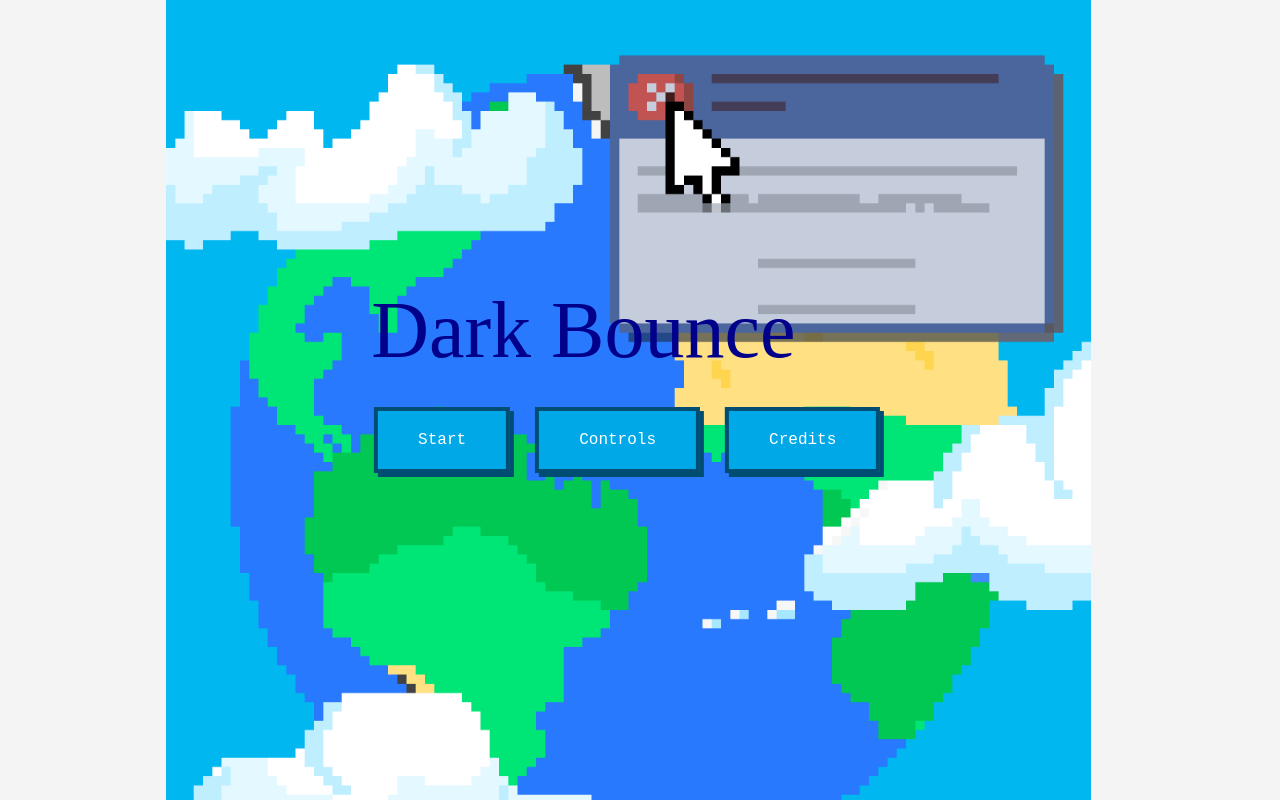
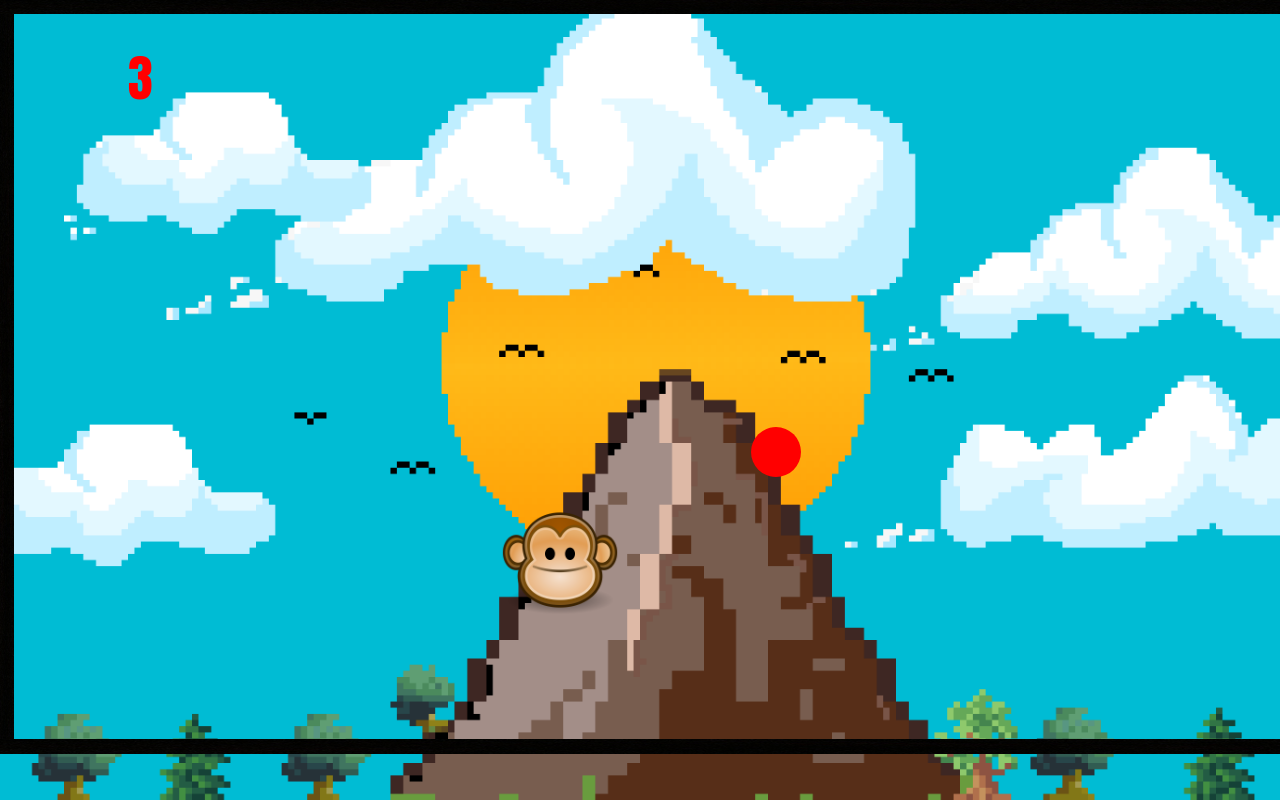
Before and after one commit to Charles3353/Monkey.github.io, a plain HTML site: page index.html in a window 1280 px wide. Drawn offline with Linux system fonts and the light colour scheme.

Commit message:
Update index.html

```diff
--- a/index.html
+++ b/index.html
@@ -1,112 +1,247 @@
-<html>
-<head title="home page">
-  <meta charset="utf-8">
-  <meta name="viewport" content="width=device-width">
-  <title>Index</title>
-  <link href="style.css" rel="stylesheet" type="text/css" />
+<HTML>
 
-  <style type='text/css'>
-    body {
-      background-color: white;
-      color: white;
+<HEAD>
+  <TITLE>Monkey Game</TITLE>
+  <STYLE type='text/css'>
+    #logo1 {
+      position: absolute;
+      top: 500px;
+      left: 500px;
+      width: 120px;
+      height: 150px
+      -webkit-transition: all 50ms ease;
     }
 
-    #buttontitle {
-      width: 50%;
-      height: 11%;
-      color: darkblue;
-      top: 35%;
-      left: 29%;
+    #walls {
       position: fixed;
-      font-family: Copperplate;
-      line-height: 100px;
-      font-size: 80px;
+      z-index: -99;
+      top: -1px;
+      left: -1px;
     }
 
-    #background {
-      left: 13%;
-      top: 0%;
+    #ball {
+      width: 50px;
+      height: 50px;
+      background-color: red;
+      border-radius: 25px;
       position: absolute;
     }
 
-
-    body {
-      background-color: #f4f4f4;
-      font-family: 'Press Start 2P', cursive;
-      display: flex;
-      justify-content: center;
-      align-items: center;
-      height: 100vh;
-      margin: 0;
-      overflow: hidden;
+    #mytext1{
+      font-size: 50px;
+      color: red;
+      font-family: "impact";
+      position : absolute;
+      top:5%;
+      left:10%;
+    }
+    #mytext2{
+      font-size: 100px;
+      color: red;
+      font-family: "monospace;";
+      position : absolute;
+      top: 300px;
+      left: 550px;
+      text-align: center;
     }
 
-    .button-container {
-      position: absolute;
-      top: 50%;
-      left: 50%;
-      transform: translate(-50%, -50%);
-      z-index: 1000;
     }
 
-    body {
-      background-color: #f4f4f4;
-      font-family: 'Press Start 2P', cursive;
-      display: flex;
-      justify-content: center;
-      align-items: center;
-      height: 100vh;
-      margin: 0;
-      overflow: hidden;
+  </STYLE>
+</HEAD>
+
+<BODY onkeydown="myFunction(event)" onload="alwaysTest()">
+  <IMG src="monkeyPics/Background3.png"
+    style="z-index: -100; position: fixed; width: 100%; height: 100%; top: 0px; left: 0px"></IMG>
+
+  <DIV class="btnGroup">
+    <SPAN class="timer">
+      <SPAN style="color: red; font-size: 80px; position: absolute; text-align: center; top: 10px; left: 45%;"
+        id="counter"></SPAN>
+    </SPAN>
+  </DIV>
+
+  <DIV id="walls"><IMG src="monkeyPics/black.jpeg" style="height: 750px; width:15px;"></IMG></DIV>
+  <DIV id="walls"><IMG src="monkeyPics/black.jpeg" style="height: 15px; width:1441px;"></IMG></DIV>
+  <DIV id="walls"><IMG src="monkeyPics/black.jpeg" style="position: absolute; left: 1426px; height: 750px; width:15px;"></IMG>
+  </DIV>
+  <DIV id="walls"><IMG src="monkeyPics/black.jpeg" style="position: absolute; top: 740px; height: 15px; width:1500px;"></IMG></DIV>
+
+  <IMG src="monkeyPics/monkey.png" id='logo1'>
+  <DIV id = "mytext1"></DIV>
+  <DIV id = "mytext2"></DIV>
+
+  <P id="demo"></P>
+
+  <div id="ball"></div>
+
+  <SCRIPT>
+    var running = true;
+    var seconds = 60;
+    var timerOn = false;
+    var hearts = 3;
+    var monkeyx;
+    var monkeyy;
+    var entry = false;
+    var entry1 = false;
+    var audio = new Audio('images/Death.mp3');
+
+    document.getElementById("mytext1").innerHTML = hearts;
+
+
+
+    function alwaysTest(){
+      var element = document.getElementById('logo1'),
+          style = window.getComputedStyle(element),
+          monkeyx = style.getPropertyValue('left');
+          monkeyy = style.getPropertyValue('top')
+
     }
 
-    .button-container {
-      position: absolute;
-      top: 55%;
-      left: 49%;
-      transform: translate(-50%, -50%);
-      z-index: 1000;
+
+
+    function myFunction(event) {
+
+      let keysPressed = {};
+      let key = event.key;
+
+      if (key == "a") {
+        var element = document.getElementById('logo1'),
+          style = window.getComputedStyle(element),
+          left = style.getPropertyValue('left');
+          monkeyx = parseInt(left);
+        newleft = parseInt(left) - 20;
+        if (newleft > -1) {
+          document.getElementById('logo1').style.left = newleft;
+        }
+
+      }
+      if (key == "d") {
+        var element = document.getElementById('logo1'),
+          style = window.getComputedStyle(element),
+          left = style.getPropertyValue('left');
+          monkeyx = parseInt(left);
+        newleft = parseInt(left) + 20;
+        if (newleft < 1330) {
+          document.getElementById('logo1').style.left = newleft;
+        }
+      }
+      if (key == "w") {
+        var element = document.getElementById('logo1'),
+          style = window.getComputedStyle(element),
+          top = style.getPropertyValue('top');
+          monkeyy = parseInt(top);
+        newtop = parseInt(top) - 20;
+        if (newtop > -20) {
+          document.getElementById('logo1').style.top = newtop;
+        }
+      }
+
+      if (key == "s") {
+        var element = document.getElementById('logo1'),
+          style = window.getComputedStyle(element),
+          top = style.getPropertyValue('top');
+          monkeyy = parseInt(top);
+        newtop = parseInt(top) + 20;
+        if (newtop < 650) {
+          document.getElementById('logo1').style.top = newtop;
+        }
+      }
+      if (key == "p") {
+        if (timerOn == false) {
+          tick();
+        }
+        seconds = 60;
+        timerOn = true;
+      }
+      if (key == "t") {
+        if (running == true) {
+          running = false;
+        }
+        else {
+          running = true;
+        }
+      }
     }
 
-    .button {
-      background-color: #00a8e8;
-      border: 4px solid #004d73;
-      color: white;
-      padding: 20px 40px;
-      text-align: center;
-      text-decoration: none;
-      display: inline-block;
-      font-size: 16px;
-      margin: 10px;
-      cursor: pointer;
-      transition: all 0.3s ease-in-out;
-      font-family: 'Press Start 2P', monospace;
-      box-shadow: 4px 4px #004d73;
+    function tick() {
+      var counter = document.getElementById("counter");
+      counter.innerHTML = String(seconds);
+      if (seconds > 0) {
+        setTimeout(tick, 1000);
+        if (running == true) {
+          seconds--;
+        }
+      }
+      else if (seconds == 0) {
+        document.getElementById("mytext2").innerHTML = "You Win";
+        timerOn = false;
+        seconds = 60;
+        XSpeed = 0;
+        YSpeed = 0;
+      }
     }
 
-    .button:hover {
-      background-color: #004d73;
-      transform: scale(1.1);
-      box-shadow: 6px 6px #002e4c;
+    const ball = document.getElementById("ball");
+    let x1 = 0;
+    let y1 = 0;
+    let xSpeed = getRandomSpeed();
+    let ySpeed = getRandomSpeed();
+
+    function getRandomSpeed() {
+      const speed = Math.random() * 20 + 5;
+      return Math.random() < 0.5 ? -speed : speed;
     }
-  </style>
 
-</head>
+    function changeSpeed() {
+      xSpeed = getRandomSpeed();
+      ySpeed = getRandomSpeed();
+    }
 
-<body>
+    function animate() {
+      if(hearts == 0){
+        document.getElementById("mytext2").innerHTML = "You Lose";
+        running = false;
+      }
+      else{
+        x1 += xSpeed;
+        y1 += ySpeed;
 
-  <div class="button-container">
-    <a href="game.html" class="button">Start</a>
-    <a href="controls.html" class="button">Controls</a>
-    <a href="credits.html" class="button">Credits</a>
-  </div>
+        if (x1 + 50 > window.innerWidth || x1 < 0) {
+            xSpeed = -xSpeed;
+          }
+        if (y1 + 50 > window.innerHeight || y1 < 0) {
+          ySpeed = -ySpeed;
+        }
 
-  <div id="background"><img src=monkeyPics/Startscreeen.png width="83%" height="83%"">
-  </div>
-  <div id=" background">
+        if((x1 + 70) > monkeyx && monkeyx > (x1 - 30) && (y1 + 60) > monkeyy && monkeyy > (y1 - 50)){
+          entry1 = true;
+          entry = true;
+        }
+        else{
+          entry = false;
+        }
 
-    <div id="buttontitle">Dark Bounce</div>
+        if(entry1 == true && entry == false){
+          minusHeart();
+          entry1 = false;
+        }
 
-</body>
+        ball.style.left = x1 + "px";
+        ball.style.top = y1 + "px";
+        requestAnimationFrame(animate);
+      }
+    }
+    setInterval(changeSpeed, 1000);
+    animate();
 
-</html>
+    function minusHeart(){
+      audio.play();
+      hearts -= 1;
+      document.getElementById("mytext1").innerHTML = hearts;
+    }
+
+  </SCRIPT>
+</BODY>
+
+</HTML>
```
